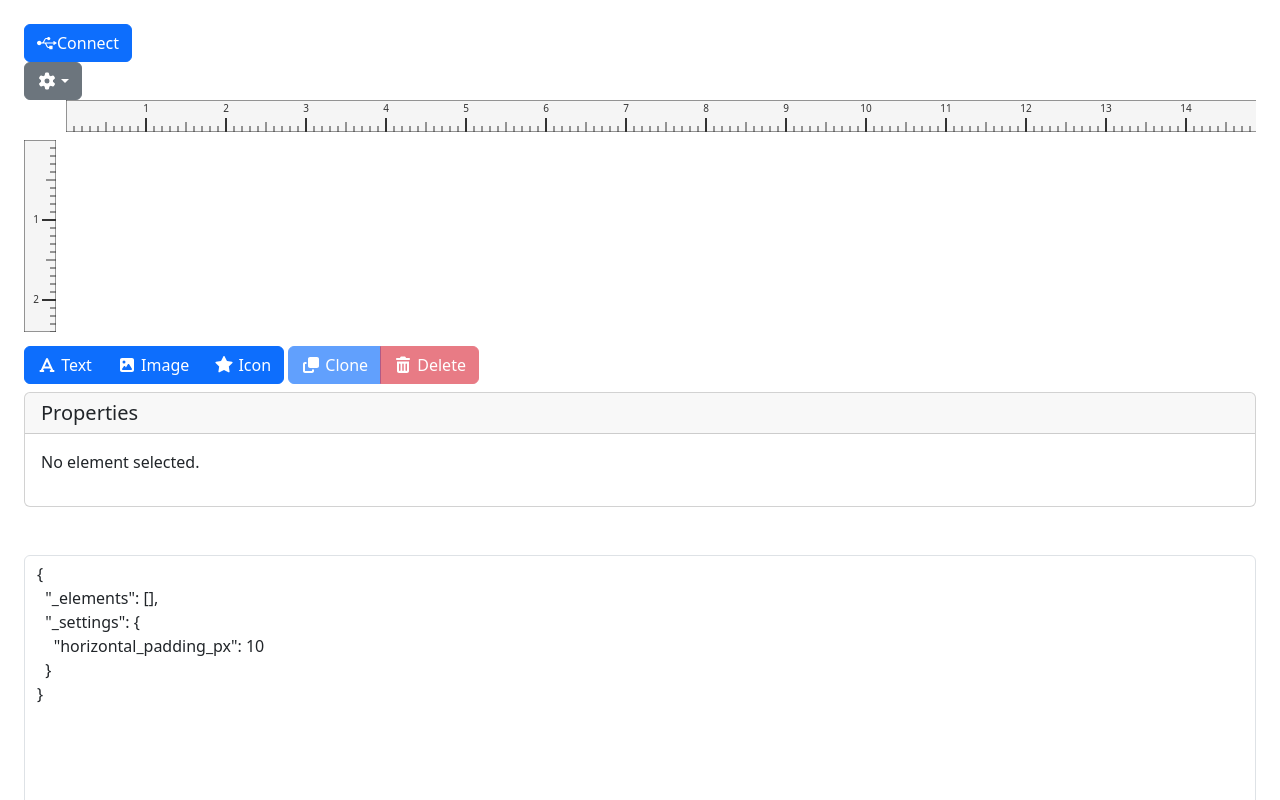
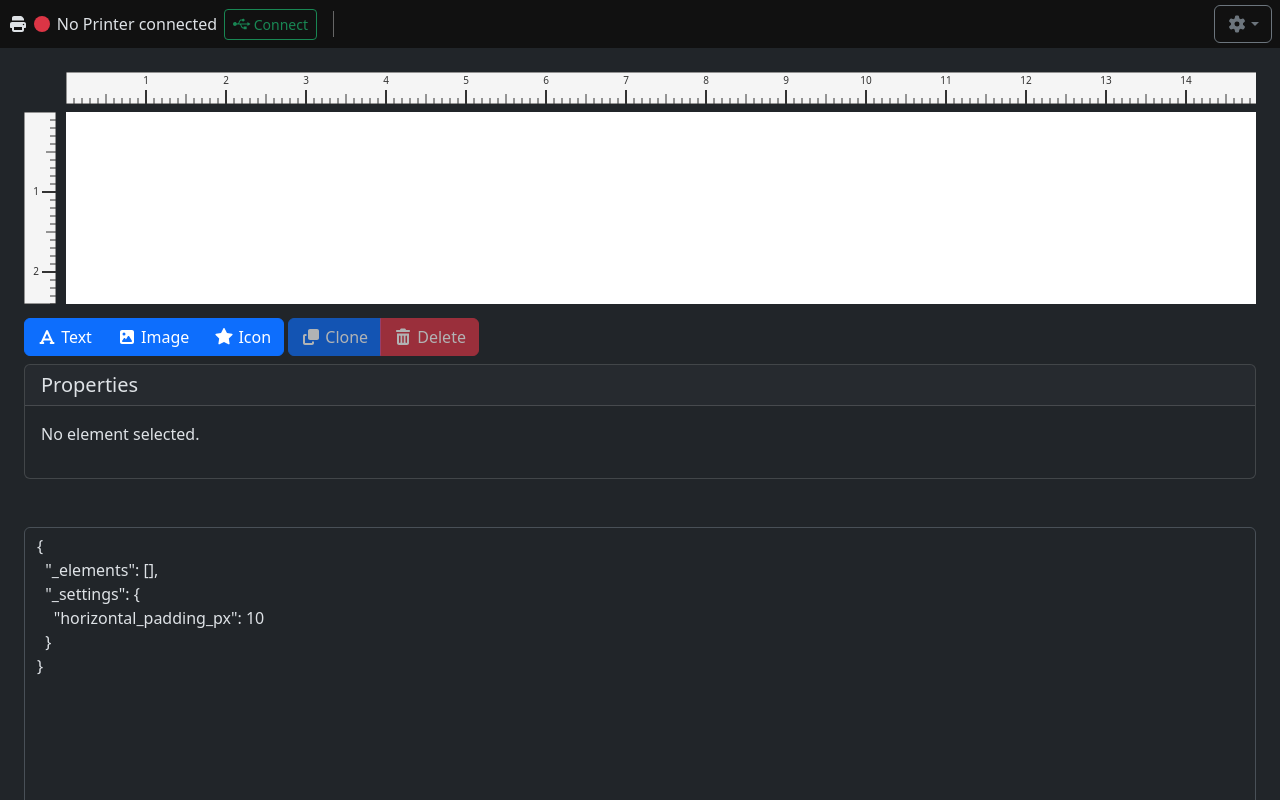
Before and after one commit to bb1950328/ptouch_web, a Vue app: page / in a window 1280 px wide. Shown: the top 800 px of the page. Built offline with nearby package versions, Linux system fonts and the light colour scheme.

Commit message:
implement toolbar

```diff
--- a/index.html
+++ b/index.html
@@ -1,5 +1,5 @@
 <!DOCTYPE html>
-<html lang="">
+<html lang="en" data-bs-theme="dark">
   <head>
     <meta charset="UTF-8">
     <link rel="icon" href="/favicon.ico">
--- a/src/AppImpl.vue
+++ b/src/AppImpl.vue
@@ -1,19 +1,16 @@
 <template>
-  <button type="button" class="btn btn-primary" @click="deviceButtonClicked" :disabled="interf!=null && !interf.is_webusb_available()">
-    <span v-if="!interf.is_connected()"><font-awesome-icon icon="fa-brands fa-usb"/>Connect</span>
-    <span v-else>{{ interf.get_device_name() }}</span>
-  </button>
+  <Toolbar :printer_connection_status="!interf.is_connected()?'disconnected':(interf.is_mock() ? 'mock_connected' : 'connected')"
+           :printer_name="interf?.get_device_name()"
+           :tape_media_type="interf.get_status()?.media_type"
+           :tape_width_mm="interf.get_status()?.media_width_mm"
+           :tape_tape_color="interf.get_status()?.tape_color"
+           :tape_text_color="interf.get_status()?.text_color"
+           @connectPrinter="connectButtonClicked"
+           @disconnectPrinter="disconnectButtonClicked"
+           @connectMockPrinter="connectMockDevice"
+           @showPrinterInfo="showDeviceInfoDialog"/>
 
-  <div class="dropdown">
-    <button class="btn btn-secondary dropdown-toggle" type="button" data-bs-toggle="dropdown" aria-expanded="false">
-      <font-awesome-icon icon="fa-solid fa-gear"/>
-    </button>
-    <ul class="dropdown-menu">
-      <li><a class="dropdown-item" href="#" @click="showDeviceInfoDialog">Device Info</a></li>
-      <li><a class="dropdown-item" href="#" @click="connectMockDevice">Connect Mock Device</a></li>
-    </ul>
-  </div>
-
+  <main>
     <Preview :design="design" :px_per_mm="8" :tape_width_mm="24" :tape_length_mm="1000" :selected_element_ids="selected_element_ids" @elementClicked="onElementClicked"
              @elementsChanged="editorElementsChanged"/>
 
@@ -63,7 +60,7 @@
     <DeviceInfoModal v-if="deviceInfoData!=null" ref="deviceInfoModal" :info="deviceInfoData"/>
 
     <div class="toast-container position-fixed top-0 end-0 p-3">
-    <div id="errorNoWebUSB" class="toast" role="alert" aria-live="assertive" aria-atomic="true">
+      <div id="errorNoWebUSB" ref="errorNoWebUSB" class="toast text-bg-danger" role="alert" aria-live="assertive" aria-atomic="true">
         <div class="toast-header">
           <strong class="me-auto">Error</strong>
           <small></small>
@@ -74,7 +71,19 @@
           <p>Please switch to a browser that <a href="https://caniuse.com/webusb">supports WebUSB</a></p>
         </div>
       </div>
+      <div id="errorWhileConnecting" ref="errorWhileConnecting" class="toast text-bg-danger" role="alert" aria-live="assertive" aria-atomic="true">
+        <div class="toast-header">
+          <strong class="me-auto">Error</strong>
+          <small></small>
+          <button type="button" class="btn-close" data-bs-dismiss="toast" aria-label="Close"></button>
         </div>
+        <div class="toast-body">
+          <p>An error occurred while connecting to the printer:</p>
+          <p>{{ printerConnectionErrorMessage }}</p>
+        </div>
+      </div>
+    </div>
+  </main>
 </template>
 
 <script lang="ts">
@@ -94,12 +103,14 @@ import {Design, DesignElement, DesignElementIcon, DesignElementImage, DesignElem
 import EditorText from "@/components/editor/EditorText.vue";
 import EditorImage from "@/components/editor/EditorImage.vue";
 import EditorIcon from "@/components/editor/EditorIcon.vue";
+import Toolbar from "@/components/toolbar/Toolbar.vue";
 
 library.add(faUsb, faGear, faFont, faImage, faClone, faTrashCan, faStar);
 
 export default {
   name: 'AppImpl',
   components: {
+    Toolbar,
     EditorImage,
     EditorText,
     Preview,
@@ -112,6 +123,7 @@ export default {
       interf: new PTouchInterfaceUSB() as PTouchInterface,
       design: new Design() as DesignInterface,
       selected_element_ids: new Set<number>(),
+      printerConnectionErrorMessage: "",
     }
   },
   computed: {
@@ -195,22 +207,36 @@ export default {
   },
   async mounted() {
     if (!this.interf.is_webusb_available()) {
-      let toast = document.getElementById("errorNoWebUSB")!;
-      let t = bootstrap.Toast.getOrCreateInstance(toast);
+      let t = bootstrap.Toast.getOrCreateInstance(this.$refs.errorNoWebUSB as HTMLElement);
       t.show();
     }
   },
   methods: {
-    async deviceButtonClicked() {
+    async connectButtonClicked() {
       console.log("deviceButtonClicked");
+      try {
         await this.interf.connect();
+      } catch (e: unknown) {
+        if (typeof e === "string") {
+          this.printerConnectionErrorMessage = e;
+        } else if (e instanceof Error) {
+          this.printerConnectionErrorMessage = e.message;
+        }
+        let t = bootstrap.Toast.getOrCreateInstance(this.$refs.errorWhileConnecting as HTMLElement);
+        t.show();
+        throw e;
+      }
     },
     showDeviceInfoDialog() {
       (this.$refs.deviceInfoModal as typeof DeviceInfoModal).show();
     },
-    connectMockDevice() {
+    async connectMockDevice() {
       this.interf = new PTouchInterfaceMock();
-      this.interf.connect();
+      await this.interf.connect();
+    },
+    disconnectButtonClicked() {
+      this.interf.disconnect();
+      this.interf = new PTouchInterfaceUSB();
     },
     onElementClicked(event: PreviewElementClickedEvent) {
       if (event.ctrlPressed) {
--- a/src/assets/main.scss
+++ b/src/assets/main.scss
@@ -42,7 +42,7 @@
 // @import "bootstrap/scss/placeholders";
 
 // Helpers
-// @import "bootstrap/scss/helpers";
+@import "bootstrap/scss/helpers";
 
 // Utilities
 @import "bootstrap/scss/utilities/api";
@@ -52,6 +52,6 @@
 // Custom styles
 //
 
-body {
+main {
   padding: 1.5rem;
 }
--- /dev/null
+++ b/src/components/toolbar/Toolbar.vue
@@ -0,0 +1,124 @@
+<template>
+  <div id="toolbar">
+    <div class="section" id="section-printer">
+      <font-awesome-icon icon="fa-solid fa-print"/>
+      <span v-if="printer_connection_status=='disconnected'" class="status-circle bg-danger"></span>
+      <span v-else-if="printer_connection_status=='mock_connected'" class="status-circle bg-warning"></span>
+      <span v-else class="status-circle bg-success"></span>
+      <span v-if="printer_connection_status=='disconnected'">No Printer connected</span>
+      <span v-else>{{ printer_name }}</span>
+
+      <button v-if="printer_connection_status!='disconnected'" class="btn btn-sm btn-outline-info" @click="$emit('showPrinterInfo')">
+        <font-awesome-icon icon="fa-solid fa-info"/>
+      </button>
+      <button v-if="printer_connection_status!='disconnected'" class="btn btn-sm btn-outline-danger" @click="$emit('disconnectPrinter')">
+        <font-awesome-icon icon="fa-solid fa-plug-circle-xmark"/>
+      </button>
+      <button v-if="printer_connection_status=='disconnected'" class="btn btn-sm btn-outline-success" @click="$emit('connectPrinter')">
+        <font-awesome-icon icon="fa-brands fa-usb"/>
+        Connect
+      </button>
+    </div>
+    <span class="separator"></span>
+    <div v-if="printer_connection_status!='disconnected'" class="section" id="section-tape">
+      <font-awesome-icon icon="fa-solid fa-tape"/>
+      <span v-if="tape_media_type">
+        {{ tape_media_type.name }},
+      </span>
+      <span v-if="tape_tape_color" :style="{color: tape_tape_color.color_on_black}">
+        {{ tape_tape_color.name }} Text
+      </span>
+      <span>on</span>
+      <span v-if="tape_text_color" class="badge" :style="{backgroundColor: tape_text_color.color_on_black, color: 'black'}">
+        {{ tape_text_color.name }}
+      </span>
+      <span>
+        {{ tape_width_mm }}mm
+      </span>
+    </div>
+
+    <span class="spacer"></span>
+
+    <div class="section" id="section-actions">
+      <div class="dropdown">
+        <button class="btn btn-outline-secondary dropdown-toggle" type="button" data-bs-toggle="dropdown" aria-expanded="false">
+          <font-awesome-icon icon="fa-solid fa-gear"/>
+        </button>
+        <ul class="dropdown-menu">
+          <li><a class="dropdown-item" href="#" @click="$emit('connectMockPrinter')">Connect Mock Device</a></li>
+        </ul>
+      </div>
+    </div>
+  </div>
+</template>
+<script lang="ts">
+
+import {library} from "@fortawesome/fontawesome-svg-core"
+import {faGear, faInfo, faPlugCircleXmark, faPrint, faTape} from "@fortawesome/free-solid-svg-icons";
+import {faUsb} from "@fortawesome/free-brands-svg-icons";
+import {FontAwesomeIcon} from "@fortawesome/vue-fontawesome";
+import {PropType} from "vue";
+import {PrinterConnectionStatus} from "@/components/toolbar/toolbar";
+import {PTouchMediaType, PTouchTapeColor, PTouchTextColor} from "@/ptouch/data";
+
+library.add(faUsb, faPrint, faTape, faInfo, faPlugCircleXmark, faGear);//todo remove unused icons
+
+export default {
+  name: "Toolbar",
+  components: {
+    "font-awesome-icon": FontAwesomeIcon,
+  },
+  props: {
+    printer_connection_status: {type: String as PropType<PrinterConnectionStatus>, required: true},
+    printer_name: {type: String, required: true},
+    tape_media_type: {type: Object as PropType<PTouchMediaType>, required: true},
+    tape_width_mm: {type: Number, required: true},
+    tape_tape_color: {type: Object as PropType<PTouchTapeColor>, required: true},
+    tape_text_color: {type: Object as PropType<PTouchTextColor>, required: true},
+  },
+  emits: {
+    connectPrinter: () => true,
+    disconnectPrinter: () => true,
+    connectMockPrinter: () => true,
+    showPrinterInfo: () => true,
+  },
+}
+</script>
+
+<style scoped>
+#toolbar {
+  display: flex;
+  flex-direction: row;
+  justify-content: flex-start;
+  align-items: center;
+  gap: 1rem;
+
+  background-color: #111;
+  height: 3rem;
+  padding: 0.5rem;
+}
+
+.section {
+  height: 100%;
+  display: flex;
+  flex-direction: row;
+  align-items: center;
+  gap: 0.4rem;
+}
+
+.separator {
+  height: 80%;
+  width: 1px;
+  background-color: #666;
+}
+
+.status-circle {
+  width: 1rem;
+  height: 1rem;
+  border-radius: 50%;
+}
+
+.spacer {
+  flex-grow: 1;
+}
+</style>
--- /dev/null
+++ b/src/components/toolbar/toolbar.ts
@@ -0,0 +1 @@
+export type PrinterConnectionStatus = "disconnected" | "mock_connected" | "connected";
--- a/src/design.ts
+++ b/src/design.ts
@@ -392,6 +392,8 @@ export interface DesignInterface {
 
     remove(id: number): void;
 
+    replace(element: DesignElement): void;
+
     elements(): DesignElement[];
 
     get_element(id: number): DesignElement;
--- a/src/ptouch/interface.ts
+++ b/src/ptouch/interface.ts
@@ -11,8 +11,7 @@ import {
     PTouchDeviceStatus,
     PTouchDeviceType,
     PTouchDeviceTypeFlags,
-    PTouchErrorInformation,
-    PTouchTextColor
+    PTouchErrorInformation
 } from "./data";
 import {sleep} from "../util";
 
@@ -45,6 +44,8 @@ export interface PTouchInterface {
     get_ptouch_device_type(): PTouchDeviceType|null;
 
     require_connected(): void;
+
+    is_mock(): boolean;
 }
 
 export class PTouchInterfaceUSB implements PTouchInterface {
@@ -54,19 +55,26 @@ export class PTouchInterfaceUSB implements PTouchInterface {
     private outEndpointNr = 0x02;
     private inEndpointNr = 0x81;
 
+    private connected = false;
+
     async connect() {
+        if (this.connected) {
+            throw new Error("Already connected");
+        }
         await this.open();
         await this.init();
         await this.update_status();
+        this.connected = true;
     }
 
     async disconnect() {
-        if (!this.device) {
+        if (!this.device || !this.connected) {
             return;
         }
         await this.device.close();
         this.device = null;
         this.deviceType = null;
+        this.connected = false;
     }
 
     async update_status() {
@@ -75,6 +83,10 @@ export class PTouchInterfaceUSB implements PTouchInterface {
 
     get_status() {
         return this.deviceStatus!;
+    }
+
+    is_mock(): boolean {
+        return false;
     }
 
     private async open() {
@@ -315,7 +327,7 @@ export class PTouchInterfaceUSB implements PTouchInterface {
     }
 
     is_connected() {
-        return !!this.device;
+        return this.connected;
     }
 
     check_support(): string | null {
@@ -348,7 +360,7 @@ export class PTouchInterfaceUSB implements PTouchInterface {
     }
 
     require_connected() {
-        if (!this.is_connected()) {
+        if (!this.device) {
             throw new Error("Not connected");
         }
     }
--- a/src/ptouch/mock_interface.ts
+++ b/src/ptouch/mock_interface.ts
@@ -4,13 +4,21 @@ import {
     findMediaType,
     findNotification,
     findPhase,
-    findStatusType, findTapeColor, findTextColor,
-    PTouchDeviceStatus, PTouchDeviceType,
+    findStatusType,
+    findTapeColor,
+    findTextColor,
+    PTouchDeviceStatus,
+    PTouchDeviceType,
     PTouchErrorInformation
 } from "./data";
 
 export class PTouchInterfaceMock implements PTouchInterface {
     private connected = false;
+
+    is_mock(): boolean {
+        return true;
+    }
+
     async connect() {
         this.connected = true;
     }
@@ -60,7 +68,7 @@ export class PTouchInterfaceMock implements PTouchInterface {
     }
 
     get_device_name(): string {
-        return this.get_ptouch_device_type()!.name;
+        return this.get_ptouch_device_type()!.name + " (Mock)";
     }
 
     get_webusb_device(): USBDevice | null {
```
Also changed, not shown: src/ptouch/data.ts (+50 -44 lines), 1 other file (tests, documents, lock files or other folders). Lines whose indentation alone changed are shown as unchanged.
